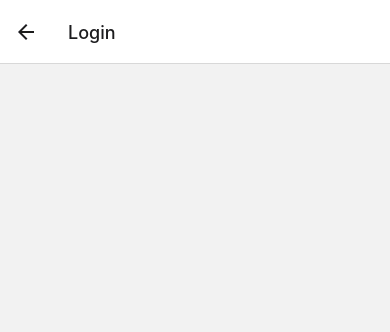
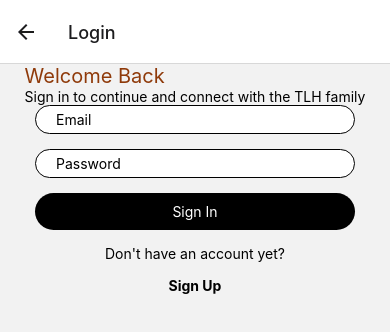
Before and after one commit to Amedzro-Elikplim/Booking, a React Native app: screen /Login in a window 390 px wide. Shown: the top 332 px of the page. Built offline with nearby package versions, Linux system fonts and the light colour scheme.

Commit message:
Design signup, signin and welcome page

```diff
--- a/App.js
+++ b/App.js
@@ -17,7 +17,7 @@ export default function App() {
 
   return (
     <NavigationContainer>
-      <Stack.Navigator initialRouteName="Sign up">
+      <Stack.Navigator initialRouteName="About">
         <Stack.Screen name="Table booking app" component={Landing} />
         <Stack.Screen name="Welcome" component={Welcome} />
         <Stack.Screen name="Sign up"  component={Signup} />
--- a/screens/About.js
+++ b/screens/About.js
@@ -1,8 +1,42 @@
 import React from "react";
-import { SafeAreaView, Text, View } from "react-native";
+import { SafeAreaView, Text, View, StyleSheet } from "react-native";
 
 export const About = () => {
-  <SafeAreaView>
-    <Text>About</Text>
-  </SafeAreaView>;
+  return (
+    <SafeAreaView>
+      <View>
+        <Text>Average cost</Text>
+        <Text>$20</Text>
+      </View>
+
+      <View>
+        <Text>Hours</Text>
+        <Text>11am - 6pm</Text>
+      </View>
+
+      <View>
+        <Text>Phone</Text>
+        <Text>(505) 718 0274</Text>
+      </View>
+
+      <View>
+        <Text>Location</Text>
+        <Text>1019 mora ave</Text>
+      </View>
+
+      <View>
+        <Text>Services</Text>
+        <Text>Dine-in. Takeaway</Text>
+      </View>
+
+      <View>
+        <Text>Amenities</Text>
+        <Text>Wifi</Text>
+      </View>
+    </SafeAreaView>
+  )
 };
+
+const style = StyleSheet.create({
+
+})
--- a/screens/Login.js
+++ b/screens/Login.js
@@ -1,8 +1,28 @@
 import React from "react";
-import { SafeAreaView, Text, View } from "react-native";
+import { SafeAreaView, Text, View, TouchableOpacity } from "react-native";
+import Input from "../components/Input";
+import { style as btnStyles } from "./Signup";
+export const Login = ({ navigation }) => {
+  return (
 
-export const Login = () => {
-  <SafeAreaView>
-    <Text>Login</Text>
-  </SafeAreaView>;
+      <SafeAreaView style={btnStyles.container}>
+        <View>
+          <Text style={btnStyles.title}>Welcome Back</Text>
+          <Text>Sign in to continue and connect with the TLH family</Text>
+        </View>
+
+        <View>
+          <Input type="text" placeholder="Email" />
+          <Input type="password" placeholder="Password" secureTextEntry={true} />
+        </View>
+
+        <View style={btnStyles.btnsContainer}>
+          <TouchableOpacity style={btnStyles.signUpBtn} >
+            <Text style={btnStyles.btnText} >Sign In</Text>
+          </TouchableOpacity>
+          <Text style={{marginTop: 15}}>Don't have an account yet?</Text>
+          <Text style={btnStyles.loginText} onPress={() => navigation.navigate('Sign up')}>Sign Up</Text>
+        </View>
+      </SafeAreaView>
+  )
 };
--- a/screens/Signup.js
+++ b/screens/Signup.js
@@ -1,8 +1,8 @@
 import React from "react";
-import { SafeAreaView, Text, View, StyleSheet, TextInput } from "react-native";
+import { SafeAreaView, Text, View, StyleSheet, TextInput, TouchableOpacity, Linking } from "react-native";
 import Input from "../components/Input";
 
-export const Signup = () => {
+export const Signup = ({ navigation }) => {
   return (
     <SafeAreaView style={style.container}>
       <View style={style.topView}>
@@ -11,17 +11,23 @@ export const Signup = () => {
       </View>
 
       <View>
-        <Input placeholder="firstname" />
-        <Input placeholder="lastname" type="text" />
-        <Input placeholder="email" type="text" />
-        <Input placeholder="password" type="password" secureTextEntry={true} />
+        <Input placeholder="Firstname" />
+        <Input placeholder="Lastname" type="text" />
+        <Input placeholder="Email" type="text" />
+        <Input placeholder="Password" type="password" secureTextEntry={true} />
       </View>
-      <View></View>
+      <View style={style.btnsContainer}>
+        <TouchableOpacity style={style.signUpBtn}>
+          <Text style={style.btnText}>Sign up</Text>
+        </TouchableOpacity>
+        <Text style={{marginTop: 15}} >Already have an account?</Text>
+        <Text style={style.loginText} onPress={() => navigation.navigate('Login')}>Sign In</Text>
+      </View>
     </SafeAreaView>
   );
 };
 
-const style = StyleSheet.create({
+export const style = StyleSheet.create({
   container: {
     flex: 1,
     alignItems: "center",
@@ -33,4 +39,26 @@ const style = StyleSheet.create({
     fontSize: 20,
     color: "#8F3A0A",
   },
+  signUpBtn: {
+    backgroundColor: "#000000FF",
+    borderRadius: 50,
+    paddingBottom: 10,
+    paddingTop: 10,
+    paddingLeft: 10,
+    paddingRight: 10,
+    minWidth: 320
+  },
+  btnText: {
+    color: "white",
+    textAlign: "center"
+  },
+  loginText: {
+    fontWeight: "bold",
+    marginTop: 15
+  },
+  btnsContainer: {
+    display: 'flex',
+    flexDirection: 'column',
+    alignItems: 'center',
+  }
 });
--- a/screens/Welcome.js
+++ b/screens/Welcome.js
@@ -1,8 +1,65 @@
 import React from "react";
-import { SafeAreaView, Text, View } from "react-native";
+import { SafeAreaView, Text, View, TouchableOpacity, StyleSheet } from "react-native";
+export const Welcome = ({ navigation }) => {
+  return (
 
-export const Welcome = () => {
-    <SafeAreaView>
-        <Text>Welcome home</Text>
+    <SafeAreaView style={style.container}>
+        <Text style={style.headerText}>THE LUNCH HUB</Text>
+        <Text style={{color: 'white'}}>DISCOVER OUR AMAZING AND DELICIOUS MEALS</Text>
+
+        <View style={style.btnContainer}>
+
+          <TouchableOpacity style={style.signUpBtn} onPress={() => navigation.navigate('Sign up')}>
+            <Text style={style.btnText} >Sign Up</Text>
+          </TouchableOpacity>
+
+          <TouchableOpacity style={style.signInbtn} onPress={() => navigation.navigate('Login')}>
+            <Text style={style.btnText} >Sign In</Text>
+          </TouchableOpacity>
+
+        </View>
     </SafeAreaView>
+
+  )
 };
+
+const style = StyleSheet.create({
+  container: {
+    display: 'flex',
+    flexDirection: 'column',
+    alignItems: 'center',
+    backgroundColor: '#000000FF',
+    flex: 1
+  },
+
+  btnContainer: {
+    marginTop: 15,
+    display: 'flex',
+    flexDirection: "column",
+    minWidth: 320
+  },
+
+  headerText: {
+    color: 'white',
+    fontSize: 22
+  },
+  signInbtn: {
+    borderWidth: 1,
+    borderColor: '#8F3A0AFF',
+    borderRadius: 50,
+    paddingBottom: 10,
+    paddingTop: 10,
+    marginTop: 10
+  },
+  signUpBtn: {
+    backgroundColor: '#8F3A0AFF',
+    borderRadius: 50,
+    paddingBottom: 10,
+    paddingTop: 10
+  },
+
+  btnText: {
+    color: 'white',
+    textAlign: 'center'
+  }
+})
```
